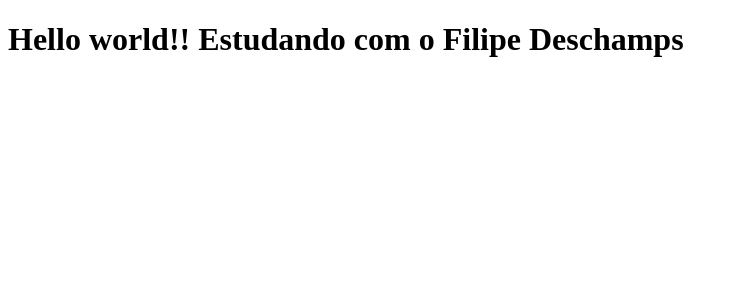
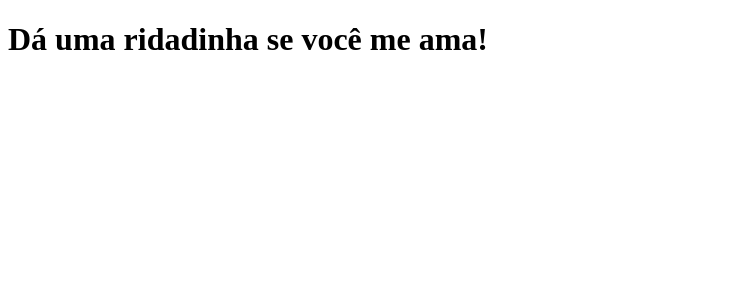
Before and after one commit to Rubendvb/clone-tabnews, a Next.js app: page / in a window 1280 px wide. Shown: the top 300 px of the page, without its empty margins (0-738 px from the left). Built offline with nearby package versions, Linux system fonts and the light colour scheme.

Commit message:
modificando a frase anterior

```diff
--- a/pages/index.js
+++ b/pages/index.js
@@ -1,5 +1,5 @@
 function Home () {
-    return <h1>Hello world!! Estudando com o Filipe Deschamps</h1>
+    return <h1>Dá uma ridadinha se você me ama!</h1>
 }
 
 export default Home;
```
